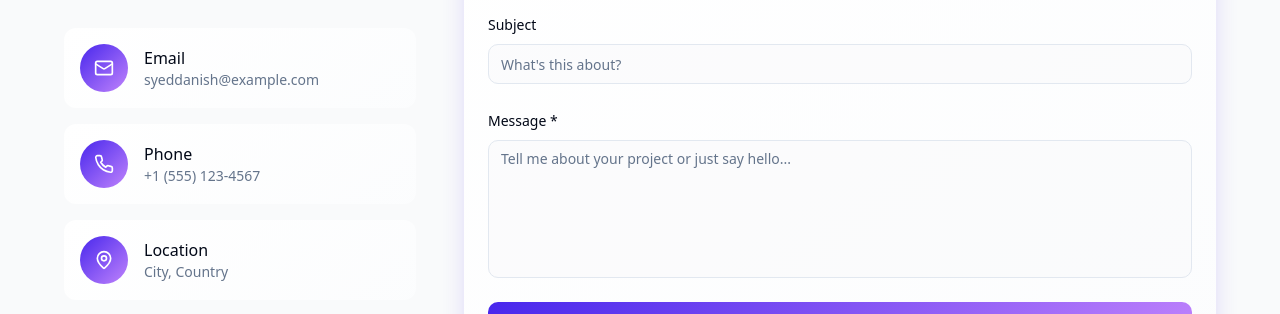
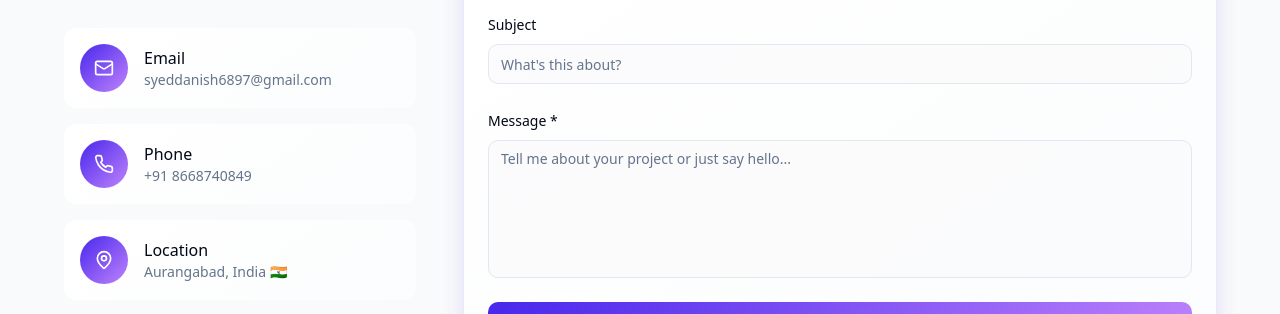
Before and after one commit to SyedDanish6897/syed-danish, a React (Vite) app: page / in a window 1280 px wide. Shown: the part 4906-5220 px from the top of the page. Built offline with nearby package versions, Linux system fonts and the light colour scheme.

Commit message:
Update contact information with real details
cgen-d0260e6cd8a5414cac6bda39b33d82ec

```diff
--- a/src/components/sections/Contact.tsx
+++ b/src/components/sections/Contact.tsx
@@ -20,19 +20,19 @@ const Contact = () => {
     {
       icon: Mail,
       title: 'Email',
-      value: 'syeddanish@example.com',
-      href: 'mailto:syeddanish@example.com'
+      value: 'syeddanish6897@gmail.com',
+      href: 'mailto:syeddanish6897@gmail.com'
     },
     {
       icon: Phone,
       title: 'Phone',
-      value: '+1 (555) 123-4567',
-      href: 'tel:+15551234567'
+      value: '+91 8668740849',
+      href: 'tel:+918668740849'
     },
     {
       icon: MapPin,
       title: 'Location',
-      value: 'City, Country',
+      value: 'Aurangabad, India 🇮🇳',
       href: '#'
     }
   ];
@@ -53,7 +53,7 @@ const Contact = () => {
     {
       icon: Mail,
       title: 'Email',
-      url: 'mailto:syeddanish@example.com',
+      url: 'mailto:syeddanish6897@gmail.com',
       color: 'hover:text-red-500'
     }
   ];
```
